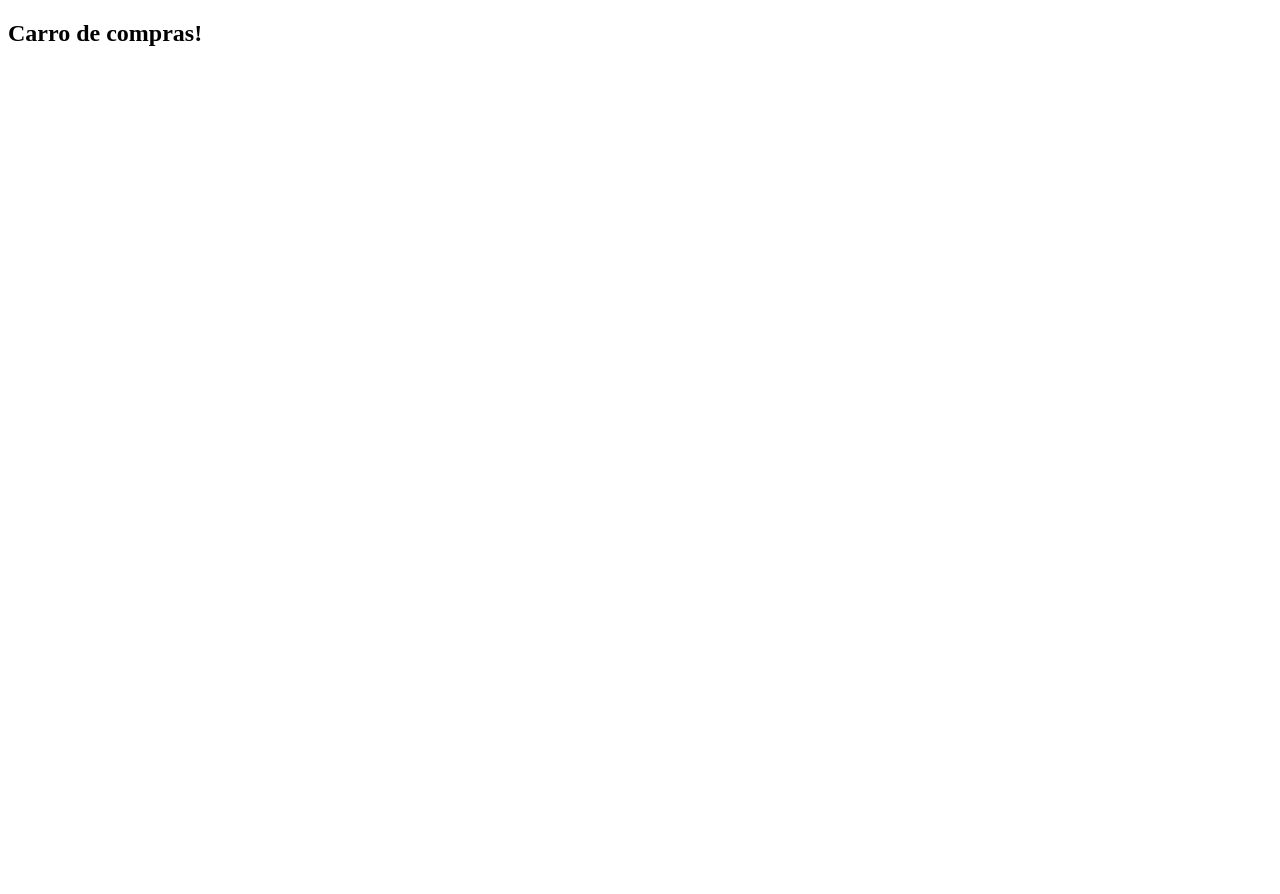
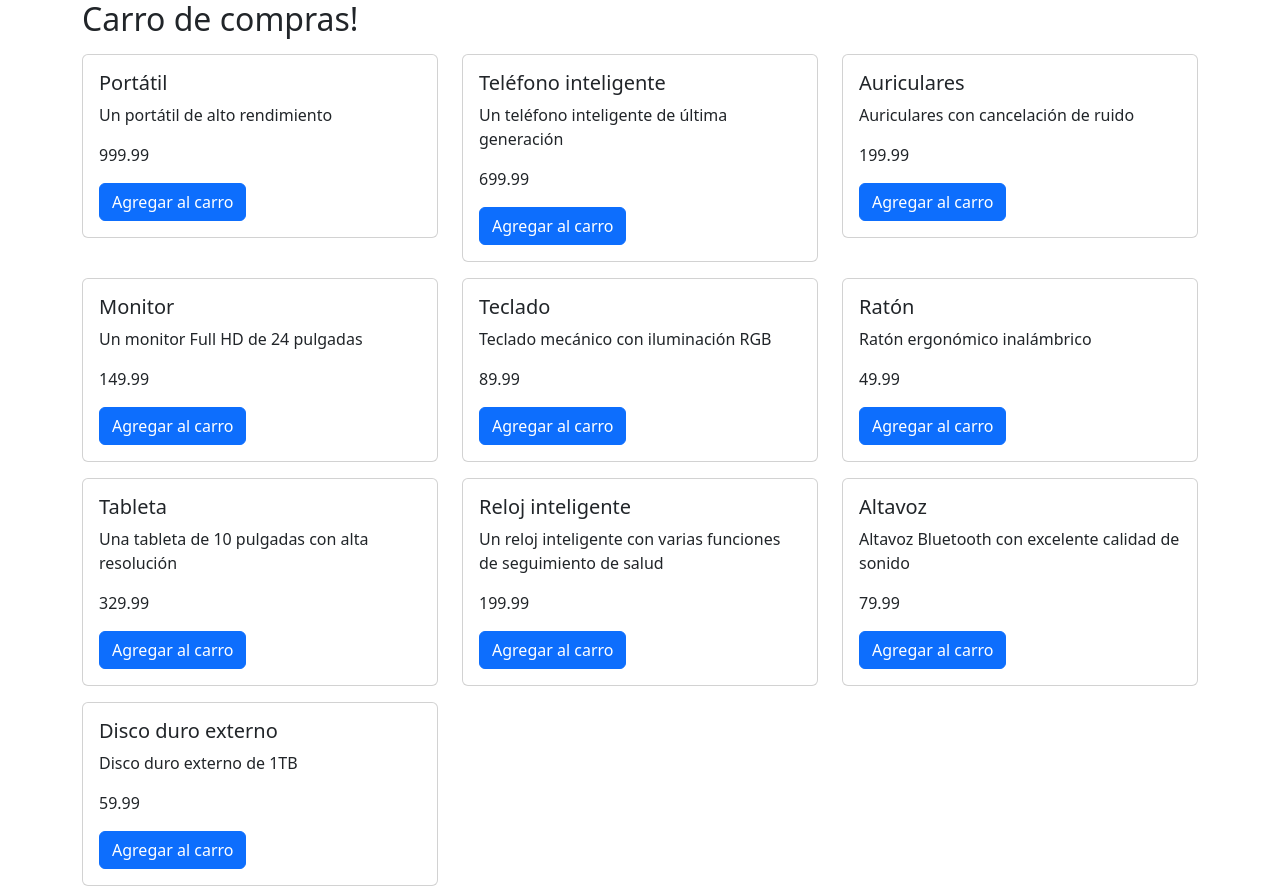
Before and after one commit to Ph1L82/3-Angular-cart-app, an Angular app: page / in a window 1280 px wide. Before the commit the page ends 800 px from the top, so only its background shows below. Built offline with nearby package versions, Linux system fonts and the light colour scheme.

Commit message:
bootstrap

```diff
--- a/src/app/app.component.html
+++ b/src/app/app.component.html
@@ -1 +1,3 @@
-<cart-app></cart-app>
+<div class="container">
+  <cart-app></cart-app>
+</div>
--- a/src/app/components/cart-app.component.html
+++ b/src/app/components/cart-app.component.html
@@ -1 +1,15 @@
 <h2>Carro de compras!</h2>
+<div class="row">
+  @for (product of products; track $index) {
+  <div class="col-4 my-2">
+    <div class="card">
+      <div class="card-body">
+        <h5 class="card-title">{{ product.name }}</h5>
+        <p class="card-text">{{ product.description }}</p>
+        <p class="card-text">{{ product.price }}</p>
+        <button class="btn btn-primary">Agregar al carro</button>
+      </div>
+    </div>
+  </div>
+  }
+</div>
--- a/src/app/components/cart-app.component.ts
+++ b/src/app/components/cart-app.component.ts
@@ -1,4 +1,4 @@
-import { Component } from '@angular/core';
+import { Component, OnInit } from '@angular/core';
 import { ProductService } from '../services/product.service';
 import { Product } from '../models/product';
 
@@ -9,7 +9,10 @@ import { Product } from '../models/product';
   templateUrl: './cart-app.component.html',
   styleUrl: './cart-app.component.css',
 })
-export class CartAppComponent {
-  productos: Product[] = [];
+export class CartAppComponent implements OnInit {
+  products: Product[] = [];
   constructor(private service: ProductService) {}
+  ngOnInit(): void {
+    this.products = this.service.findAll();
+  }
 }
--- a/src/index.html
+++ b/src/index.html
@@ -6,6 +6,7 @@
   <base href="/">
   <meta name="viewport" content="width=device-width, initial-scale=1">
   <link rel="icon" type="image/x-icon" href="favicon.ico">
+  <link href="https://cdn.jsdelivr.net/npm/bootstrap@5.3.3/dist/css/bootstrap.min.css" rel="stylesheet" integrity="sha384-QWTKZyjpPEjISv5WaRU9OFeRpok6YctnYmDr5pNlyT2bRjXh0JMhjY6hW+ALEwIH" crossorigin="anonymous">
 </head>
 <body>
   <app-root></app-root>
```
